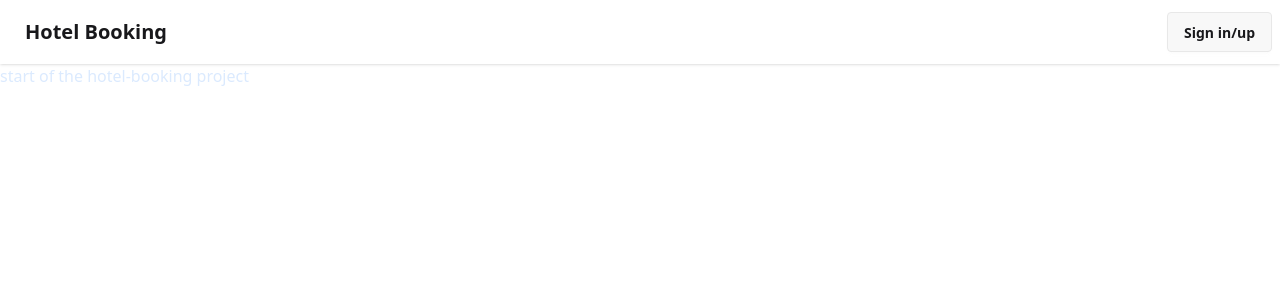
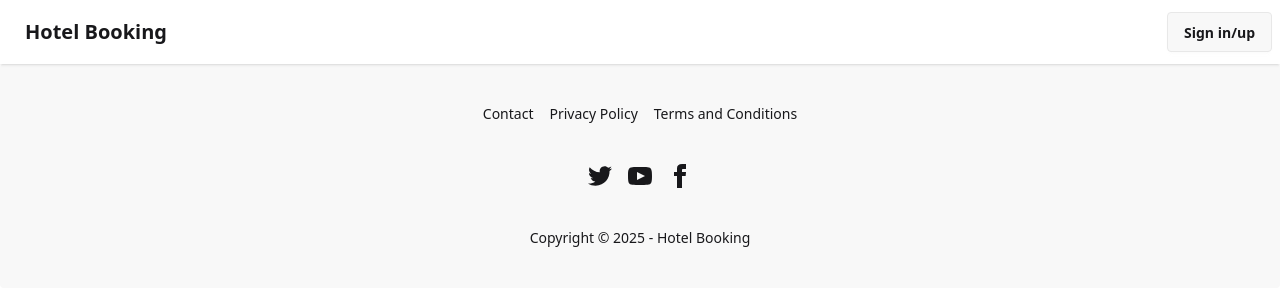
Before and after one commit to 001M4N/Hotel-Booking, a React (Vite) app in the folder hotel-booking/: page / in a window 1280 px wide. Shown: the top 300 px of the page. Built offline with nearby package versions, Linux system fonts and the light colour scheme.

Commit message:
footer is done

```diff
--- a/hotel-booking/src/App.jsx
+++ b/hotel-booking/src/App.jsx
@@ -1,11 +1,9 @@
-import Header from "./components/Header";
+import Home from "./pages/Home";
 
 function App() {
   return (
     <>
-      <Header />
-      <h1 className="text-blue-100">start of the hotel-booking project</h1>
-      {/* <Footer /> */}
+      <Home />
     </>
   );
 }
--- a/hotel-booking/src/components/Footer.jsx
+++ b/hotel-booking/src/components/Footer.jsx
@@ -0,0 +1,53 @@
+function Footer() {
+  return (
+    <footer className="footer footer-horizontal footer-center bg-base-200 text-base-content rounded p-10">
+      <nav className="grid grid-flow-col gap-4">
+        <a className="link link-hover">Contact</a>
+        <a className="link link-hover">Privacy Policy</a>
+        <a className="link link-hover">Terms and Conditions</a>
+      </nav>
+      <nav>
+        <div className="grid grid-flow-col gap-4">
+          <a>
+            <svg
+              xmlns="http://www.w3.org/2000/svg"
+              width="24"
+              height="24"
+              viewBox="0 0 24 24"
+              className="fill-current"
+            >
+              <path d="M24 4.557c-.883.392-1.832.656-2.828.775 1.017-.609 1.798-1.574 2.165-2.724-.951.564-2.005.974-3.127 1.195-.897-.957-2.178-1.555-3.594-1.555-3.179 0-5.515 2.966-4.797 6.045-4.091-.205-7.719-2.165-10.148-5.144-1.29 2.213-.669 5.108 1.523 6.574-.806-.026-1.566-.247-2.229-.616-.054 2.281 1.581 4.415 3.949 4.89-.693.188-1.452.232-2.224.084.626 1.956 2.444 3.379 4.6 3.419-2.07 1.623-4.678 2.348-7.29 2.04 2.179 1.397 4.768 2.212 7.548 2.212 9.142 0 14.307-7.721 13.995-14.646.962-.695 1.797-1.562 2.457-2.549z"></path>
+            </svg>
+          </a>
+          <a>
+            <svg
+              xmlns="http://www.w3.org/2000/svg"
+              width="24"
+              height="24"
+              viewBox="0 0 24 24"
+              className="fill-current"
+            >
+              <path d="M19.615 3.184c-3.604-.246-11.631-.245-15.23 0-3.897.266-4.356 2.62-4.385 8.816.029 6.185.484 8.549 4.385 8.816 3.6.245 11.626.246 15.23 0 3.897-.266 4.356-2.62 4.385-8.816-.029-6.185-.484-8.549-4.385-8.816zm-10.615 12.816v-8l8 3.993-8 4.007z"></path>
+            </svg>
+          </a>
+          <a>
+            <svg
+              xmlns="http://www.w3.org/2000/svg"
+              width="24"
+              height="24"
+              viewBox="0 0 24 24"
+              className="fill-current"
+            >
+              <path d="M9 8h-3v4h3v12h5v-12h3.642l.358-4h-4v-1.667c0-.955.192-1.333 1.115-1.333h2.885v-5h-3.808c-3.596 0-5.192 1.583-5.192 4.615v3.385z"></path>
+            </svg>
+          </a>
+        </div>
+      </nav>
+      <aside>
+        <p>Copyright © {new Date().getFullYear()} - Hotel Booking</p>
+      </aside>
+    </footer>
+  );
+}
+
+export default Footer;
--- a/hotel-booking/src/pages/Home.jsx
+++ b/hotel-booking/src/pages/Home.jsx
@@ -0,0 +1,13 @@
+import Header from "../components/Header";
+import Footer from "../components/Footer";
+
+function Home() {
+  return (
+    <>
+      <Header />
+      <Footer />
+    </>
+  );
+}
+
+export default Home;
```
